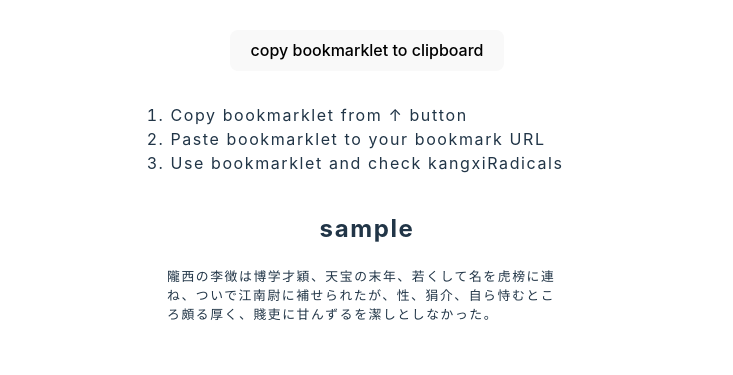
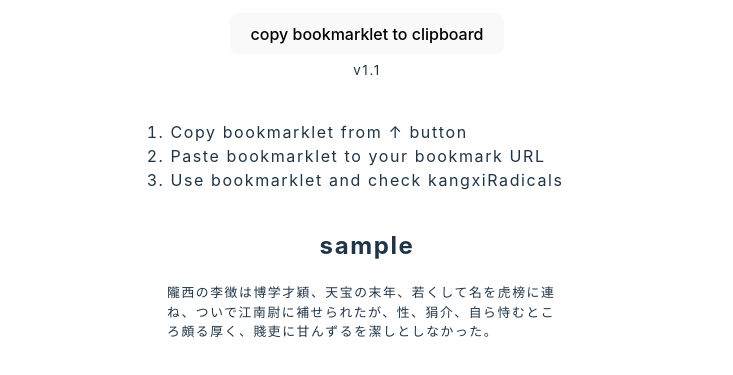
Before and after one commit to un-T-ieda/230628.kangxi-radicals, a website built with Vite: page index.html in a window 1280 px wide. Shown: the part 279-654 px from the top of the page, without its empty margins (273-1006 px from the left). Built offline with nearby package versions, Linux system fonts and the light colour scheme.

Commit message:
feat: バージョン情報を追加

```diff
--- a/index.html
+++ b/index.html
@@ -11,6 +11,7 @@
   <div id="app">
     <h1>KangxiRadicals Checker</h1>
     <button id="copy-clipboard">copy bookmarklet to clipboard</button>
+    <small>v1.1</small>
     <ol>
       <li>Copy bookmarklet from ↑ button</li>
       <li>Paste bookmarklet to your bookmark URL</li>
--- a/src/style.scss
+++ b/src/style.scss
@@ -65,6 +65,10 @@ p {
   line-height: 1.5;
 }
 
+small {
+  margin: 0.5em;
+}
+
 img {
   margin: 1em 0;
   max-width: 400px;
```
